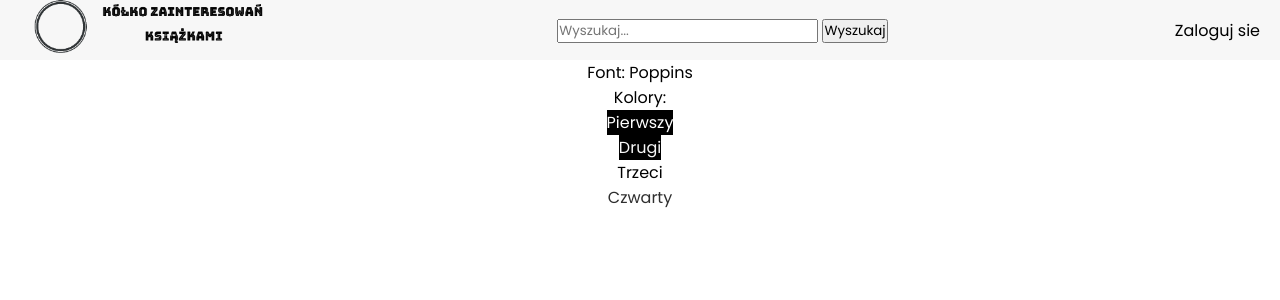
After one commit to Oceanenjoyer/biblioteka_projekt, a PHP site: page /info.php in a window 1280 px wide. The commit adds this page. Shown: the top 300 px of the page. Run offline with PHP 8.4, Linux system fonts and the light colour scheme.

Commit message:
zaktualizowano css

```diff
--- a/css/book.css
+++ b/css/book.css
@@ -8,6 +8,7 @@
 
 .navbar {
     height: 60px;
+    background-color: #f7f7f7;
 }
 
 
@@ -33,7 +34,7 @@
 .book {
 
     height: 100vh;
-    background-color: #f0f0f0;
+    background-color: #ffffff;
 }
 
 .book__top {
--- /dev/null
+++ b/css/info.css
@@ -0,0 +1,52 @@
+@import url('https://fonts.googleapis.com/css2?family=Poppins:ital,wght@0,100;0,200;0,300;0,400;0,500;0,600;0,700;0,800;0,900;1,100;1,200;1,300;1,400;1,500;1,600;1,700;1,800;1,900&display=swap');
+
+* {
+  margin: 0px;
+  padding: 0px;
+  font-family: 'Poppins';
+}
+
+.info {
+    display:flex;
+    justify-content: center;
+    flex-direction: column;
+    align-items: center;
+}
+
+a {
+    text-decoration: none;
+    color: #000000;
+  }
+
+  a:hover {
+    text-decoration: underline;
+    color:#4a4a4a;
+    cursor:pointer;
+  }
+
+  .navbar {
+    height: 60px;
+    background-color: #f7f7f7;
+  }
+
+  .main {
+    background-color: #ffffff;
+  }
+
+  .navbar__links {
+    height: 100%;
+    width: 100%;
+    display: flex;
+    align-items: center;
+    justify-content: space-between;
+  }
+
+  .navbar__links--buttons {
+    display: flex;
+    align-items: center;
+    text-decoration: none;
+  }
+
+  .navbar__links a {
+    padding: 0 20px;
+  }
--- a/css/login.css
+++ b/css/login.css
@@ -11,7 +11,7 @@
     justify-content: center;
     align-items: center;
     height: 100vh;
-    background-color: #f0f0f0;
+    background-color: #f7f7f7;
 }
 
 .login__nav {
@@ -24,7 +24,7 @@
 
 .login {
     width: 400px;
-    background-color: #fff;
+    background-color: #ffffff;
     padding: 20px;
     border-radius: 8px;
     box-shadow: 0 0 10px rgba(0, 0, 0, 0.1);
--- a/index.php
+++ b/index.php
@@ -28,6 +28,10 @@ require_once 'modules/views.php';
             ?>
         </div>
     </div>
+
+    <footer>
+        <a href="info.php">Fonty i kolory</a>
+    </footer>
 </body>
 
 </html>
--- /dev/null
+++ b/info.php
@@ -0,0 +1,30 @@
+<?php
+require_once 'modules/views.php';
+
+?>
+
+<!DOCTYPE html>
+<html lang="en">
+
+<head>
+    <meta charset="UTF-8">
+    <meta name="viewport" content="width=device-width, initial-scale=1.0">
+    <title>Strona główna</title>
+    <link rel="stylesheet" href="css/info.css">
+</head>
+
+<body>
+    <div class="main">
+    <?php viewStandard(); ?>
+        <div class="info">
+            <p>Font: Poppins</p>
+            <p>Kolory:</p>
+            <p style="color: #ffffff; background-color: #000000;">Pierwszy</p>
+            <p style="color: #f7f7f7; background-color: #000000;">Drugi</p>
+            <p style="color: #000000;">Trzeci</p>
+            <p style="color: #2f2f2f;">Czwarty</p>
+        </div>
+    </div>
+</body>
+
+</html>
--- a/modules/main/main_model.php
+++ b/modules/main/main_model.php
@@ -1,5 +1,5 @@
 <?php
 function getAllBookMainPage($db){
-    $result = $db->query("SELECT Book_imgpath, Book_title, Book_author FROM books");
+    $result = $db->query("SELECT Book_imgpath, Book_title, Book_author FROM books LIMIT 12");
     return $result;
 }
--- a/modules/views.php
+++ b/modules/views.php
@@ -5,10 +5,10 @@ function viewStandard()
     echo '
     <div class="navbar">
         <div class="navbar__links">
-            <a class="navbar__links--home" href="index.php">Strona główna</a>
+            <a class="navbar__links--home" href="index.php"><img src="images/logo.png" style="width: 250px; height: 60px"></a>
             <form method="GET" action="search.php">
                 <input type="search" name="search" placeholder="Wyszukaj...">
-                <input type="submit" value="Search">
+                <input type="submit" value="Wyszukaj">
             </form>
             <div class="navbar__links--buttons">';
 
@@ -34,7 +34,7 @@ function viewAdmin()
     echo '
     <div class="navbar">
     <div class="navbar__links">
-        <a class="navbar__links--home" href="index.php">Strona główna</a>
+        <a class="navbar__links--home" href="index.php"><img src="images/logo.png" style="width: 250px; height: 60px"></a>
         <div class="navbar__links--buttons">
             <a href="adminpanel.php?page=main">Główna</a>
             <a href="adminpanel.php?page=users">Użytkownicy</a>
```
Also changed, not shown: css/adminpanel.css (+28 -9 lines), css/main.css (+20 -5 lines), css/search.css (+2 -5 lines), modules/adminpanel/adminpanel_view.php (+0 -13 lines), images/books/1716282098.png (deleted), images/books/238219484.png (deleted), images/logo.png (added).
